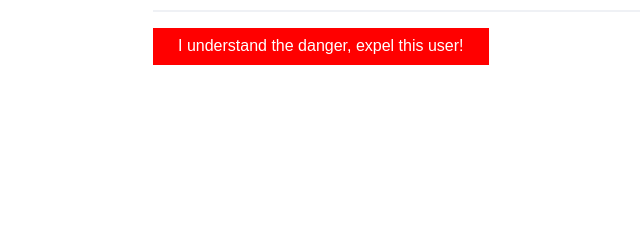
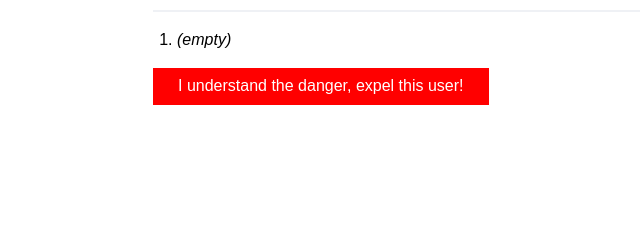
Before and after one commit to mataroa-blog/mataroa, a Django app: template main/templates/main/user_confirm_expel.html in a window 1280 px wide. Shown: the part 93-333 px from the top of the page, without its empty margins (215-855 px from the left). Run offline with Django 3.2, Linux system fonts and the light colour scheme; the template is opened without the code that fills it, so the values that code supplies are empty.

Commit message:
add post list on expel confirm

```diff
--- a/main/templates/main/user_confirm_expel.html
+++ b/main/templates/main/user_confirm_expel.html
@@ -5,6 +5,19 @@
 {% block content %}
 <main>
     <h1>Expel {{ user.username }} for sure?</h1>
+
+    <ol>
+        {% for post in user.post_set.all %}
+        <li>
+            <a href="{% url 'post_detail' post.slug %}">
+                {{ post.title }}
+            </a>
+        </li>
+        {% empty %}
+        <li><em>(empty)</em></li>
+        {% endfor %}
+    </ol>
+
     <form method="post">
         {% csrf_token %}
         <input type="submit" value="I understand the danger, expel this user!" class="type-danger">
```
